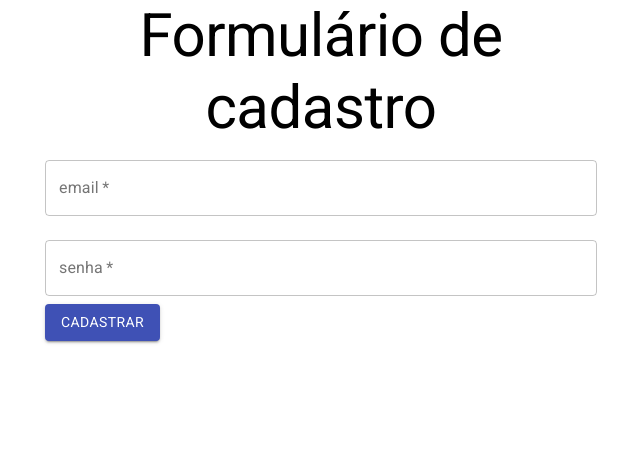
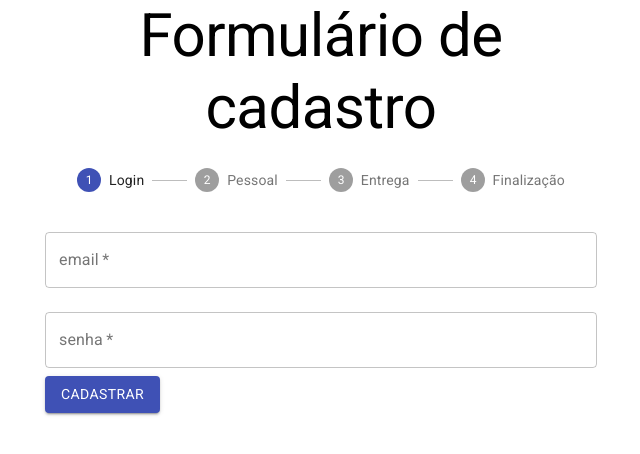
Before and after one commit to LuisRuiz54/Validacion-Formularios-React, a React (Create React App) app: page / in a window 1280 px wide. Shown: the top 454 px of the page, without its empty margins (319-959 px from the left). Built offline with nearby package versions, Linux system fonts and the light colour scheme.

Commit message:
pasos de meu formulario Stepper

```diff
--- a/src/components/FormulariosCadastro/formularioCadastro.jsx
+++ b/src/components/FormulariosCadastro/formularioCadastro.jsx
@@ -1,4 +1,4 @@
-import { Typography } from "@material-ui/core";
+import { Typography, Stepper, Step, StepLabel} from "@material-ui/core";
 import React, {useEffect, useState} from "react";
 import DadosEntrega from "./DadosEntrega";
 import DadosPessoais from "./DadosPessoais";
@@ -9,7 +9,7 @@
     const [dadosColetados, setDados] = useState({});
 
     useEffect(() =>{
-        if (etapaAtual === formularios.length){
+        if (etapaAtual === formularios.length -1){
         aoEnviar(dadosColetados);
         }
     })
@@ -18,6 +18,7 @@
          <DadosUsuario aoEnviar={coletarDados}/>,
          <DadosPessoais aoEnviar={coletarDados} validarCPF={validarCPF}/>,
          <DadosEntrega aoEnviar={coletarDados}/>,
+         <Typography variant="h5"> Obrigado por prencher seu Cadastro!</Typography>
         ];
 
     function coletarDados(dados){
@@ -30,7 +31,15 @@
     }
 
     return (
-      <> {formularios[etapaAtual]} </>
+      <>
+      <Stepper activeStep={etapaAtual}>
+          <Step><StepLabel>Login</StepLabel></Step>
+          <Step><StepLabel>Pessoal</StepLabel></Step>
+          <Step><StepLabel>Entrega</StepLabel></Step>
+          <Step><StepLabel>Finalização</StepLabel></Step>
+      </Stepper>
+      {formularios[etapaAtual]}
+      </>
     );
     }
 
```
